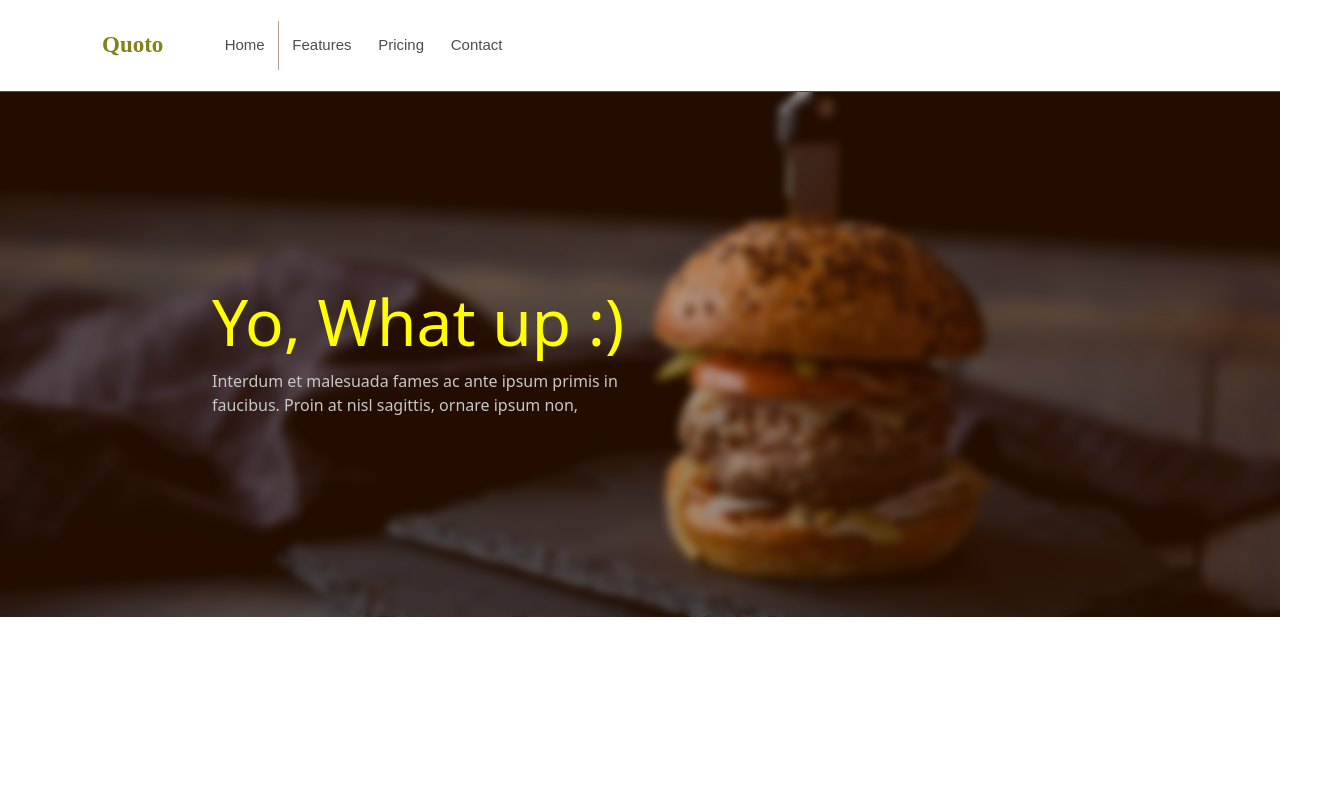
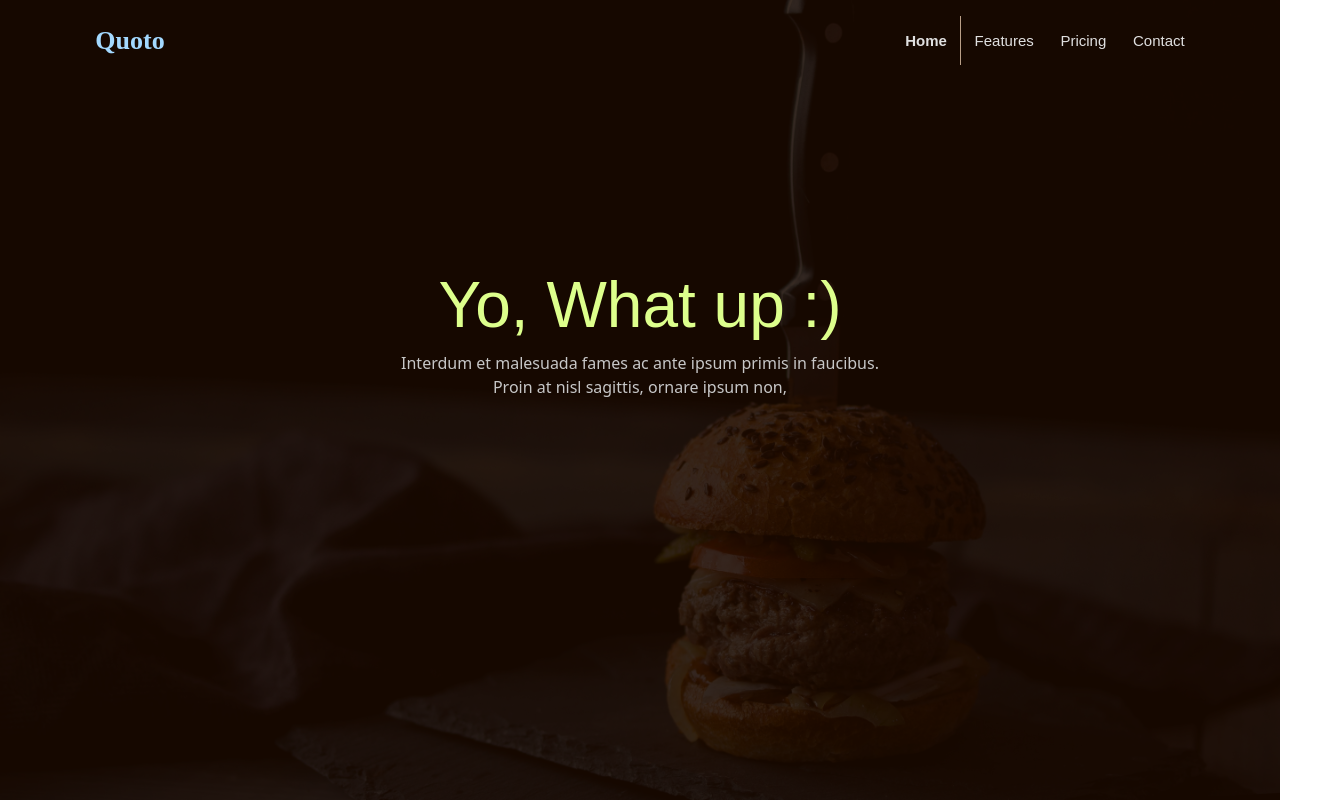
Before and after one commit to Shreya388/new-project, a React (Create React App) app: page / in a window 1280 px wide. Shown: the whole page, 1340 px wide, since content can reach past the window. Built offline with nearby package versions, Linux system fonts and the light colour scheme.

Commit message:
made a simple header

```diff
--- a/src/components/Header.js
+++ b/src/components/Header.js
@@ -1,8 +1,8 @@
-import { Navbar, Nav, Container, Col} from "react-bootstrap"
+import { Navbar, Nav, Container} from "react-bootstrap"
 import "./style.css"
 
 
-var headPara = "Interdum et malesuada fames ac ante ipsum primis in faucibus. Proin at nisl sagittis, ornare ipsum non,"
+
 var headText = "Yo, What up :)";
 const brandName = "Quoto";
 
@@ -13,11 +13,15 @@ const Header = () => {
         <div>
             <div className="cover">
                 <div className="cover_overlay">
-                    <Container style={{margin: '150pt'}}>
-                        <Col xs={5}>
-                        <h1 className="display-3 Heading" style={{ color: 'yellow' }}>{headText}</h1>
-                        <p style={{color:'#c7c7c7'}}>{headPara}</p>
-                        </Col>
+                    <Container>
+
+                        <div style={{marginTop:'200pt'}}>
+
+                        <h1 className="display-3 Heading" style={{ color: 'rgb(221 255 140)', fontFamily: 'sans-serif'}}>{headText}</h1>
+                        <p style={{color:'#c7c7c7'}}>Interdum et malesuada fames ac ante ipsum primis in faucibus.<br /> Proin at nisl sagittis, ornare ipsum non,</p>
+
+                        </div>
+
                     </Container>
                 </div>
             </div>
@@ -25,9 +29,9 @@ const Header = () => {
             {/*Navbar section*/}
             <Navbar className="nav">
                 <Container>
-                <Navbar.Brand style={{fontSize: '23px', color: '#84801A', padding: '15pt', fontWeight: 'bold', fontFamily: 'Source Sans Pro'}}>{brandName}</Navbar.Brand>
+                <Navbar.Brand style={{fontSize: '26px', color: '#a3d9ff', padding: '10pt', fontWeight: 'bold', fontFamily: 'Source Sans Pro'}}>{brandName}</Navbar.Brand>
 
-                <Container>
+
                     <Nav className="mr-auto ">
                         <a className="alink" href="#home">Home</a>
                         <a className="link" href="#features">Features</a>
@@ -35,7 +39,7 @@ const Header = () => {
                         <a className="link" href="#contact">Contact</a>
 
                     </Nav>
-                    </Container>
+
                 </Container>
             </Navbar>
             {/*Navbar section End*/}
--- a/src/components/style.css
+++ b/src/components/style.css
@@ -1,12 +1,12 @@
 .nav{
-    background: rgb(255, 255, 255);
-    border-bottom: 1pt solid rgb(75, 75, 75);
+    background: rgba(255, 255, 255, 0);
+
 
 }
 
 
 .link{
-  color:rgb(77, 77, 77);
+  color:rgb(224, 224, 224);
   text-decoration: none;
   padding: 10pt;
   font-family:Arial, Helvetica, sans-serif;
@@ -15,7 +15,8 @@
 }
 
 .alink{
-    color:rgb(77, 77, 77);
+    color:rgb(224, 224, 224);
+    font-weight: bold;
     text-decoration: none;
     padding: 10pt;
     font-family:Arial, Helvetica, sans-serif;
@@ -40,24 +41,24 @@
     background-image: url(images/a.jpg);
     background-size: cover;
     position: absolute;
-    top:63pt;
+    top:0;
     left:0;
     right:0;
-    height: 400pt;
+    height: 100%;
     background-position: bottom;
 
 }
 
 
+
 .cover_overlay{
 
-    background:rgba(88, 35, 0, 0.384);
-
- backdrop-filter: blur(4px);
+    background:rgba(26, 10, 0, 0.863);
     position: absolute;
     top:0;
     left:0;
     right:0;
-    height: 400pt;
+    height: 100%;
     background-position: center;
+    text-align: center;
 }
```
